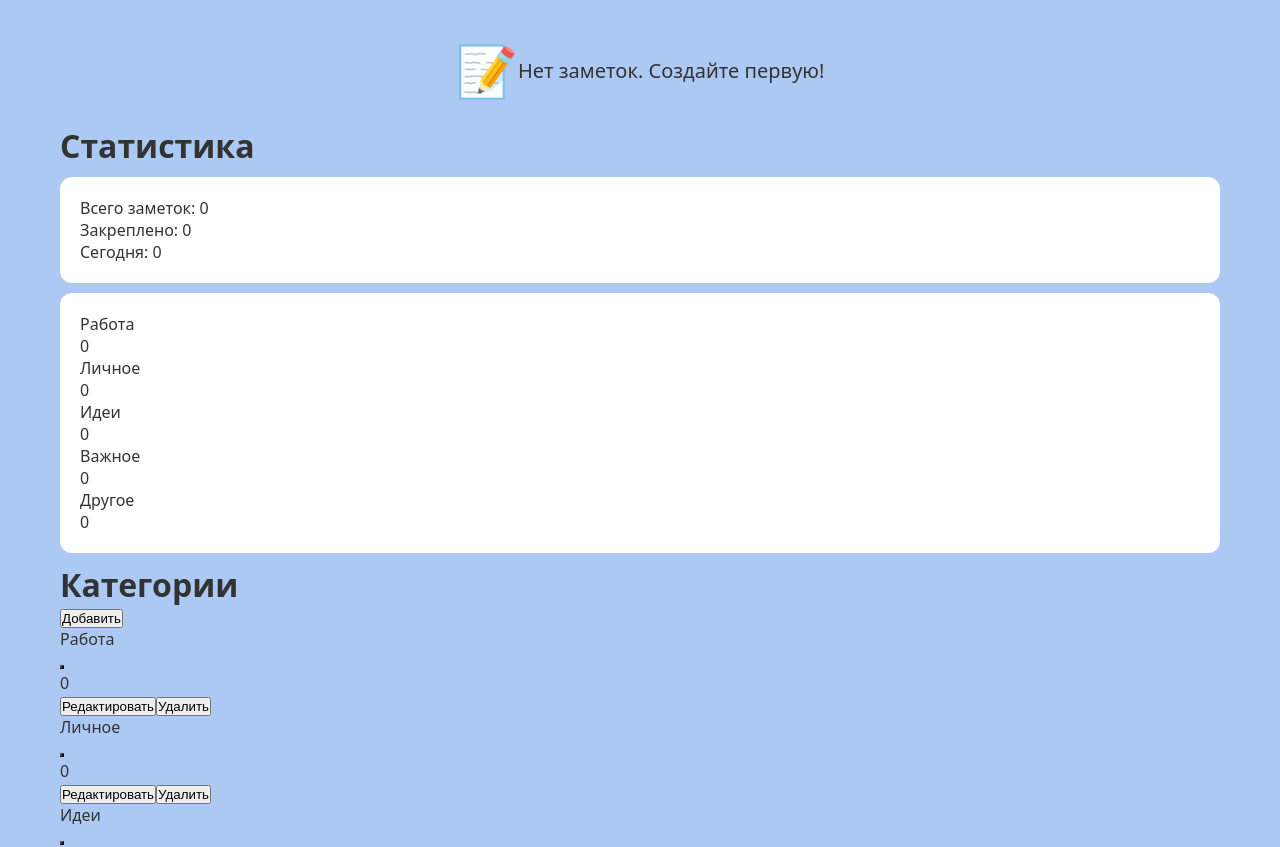
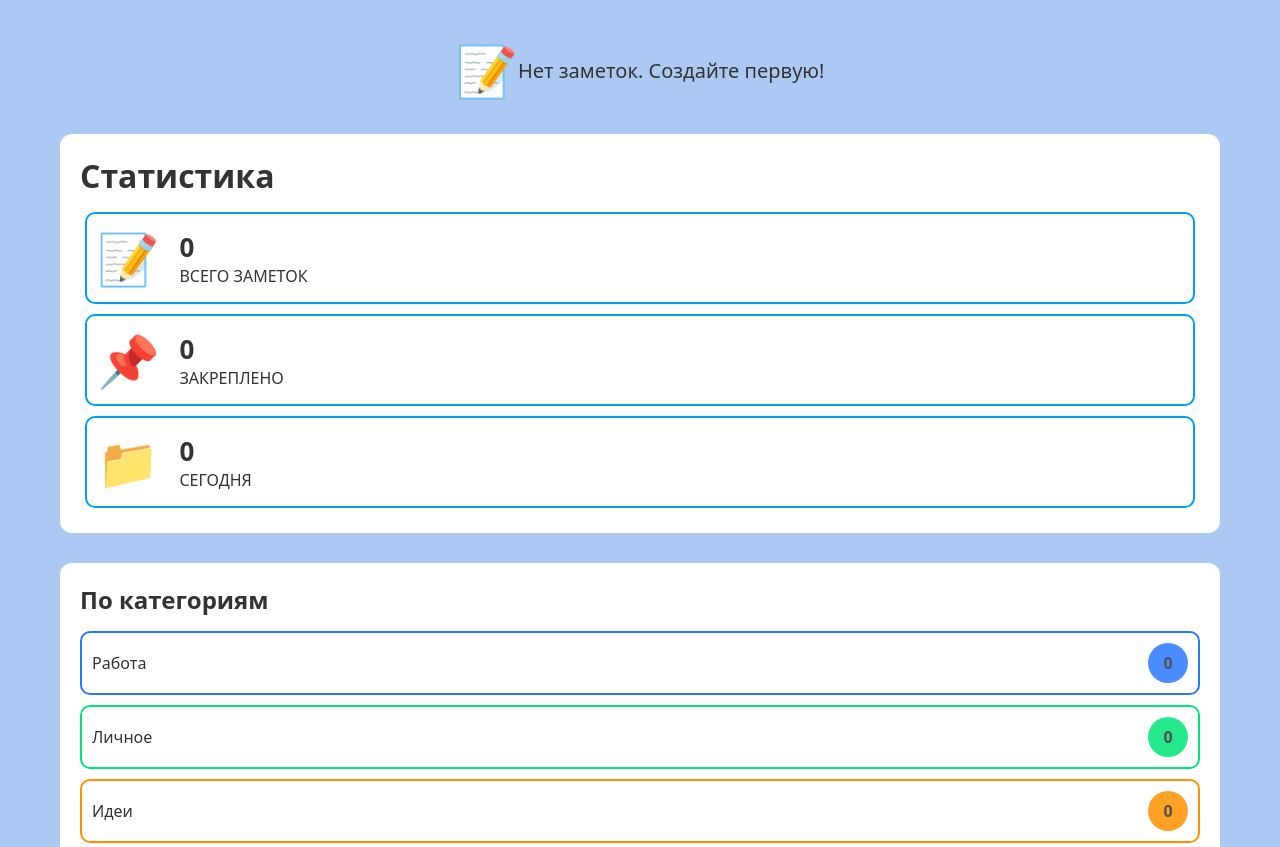
Before and after one commit to mariamorozovaa/notes-app, a React (Vite) app: page / in a window 1280 px wide. Shown: the part 520-1367 px from the top of the page. Built offline with nearby package versions, Linux system fonts and the light colour scheme.

Commit message:
Add styles for Statistics component

```diff
--- a/src/components/Statistics.jsx
+++ b/src/components/Statistics.jsx
@@ -14,19 +14,41 @@ const Statistics = memo(function Statistics({ notes, categories }) {
 
   return (
     <>
-      <h1>Статистика</h1>
-      <div className="stats-grid">
-        <p>Всего заметок: {totalNotes}</p>
-        <p>Закреплено: {pinnedNotes}</p>
-        <p>Сегодня: {todayNotes}</p>
+      <div className="stats-grid" style={{ marginBottom: "30px" }}>
+        <h1 style={{ marginBottom: "10px" }}>Статистика</h1>
+        <div className="stats-item">
+          <p className="icon">📝</p>
+          <div className="stats-item-text">
+            <p className="bold-text">{totalNotes}</p>
+            <p>ВСЕГО ЗАМЕТОК</p>
+          </div>
+        </div>
+        <div className="stats-item">
+          <p className="icon">📌</p>
+          <div className="stats-item-text">
+            <p className="bold-text">{pinnedNotes}</p>
+            <p>ЗАКРЕПЛЕНО</p>
+          </div>
+        </div>
+        <div className="stats-item">
+          <p className="icon">📁</p>
+          <div className="stats-item-text">
+            <p className="bold-text">{todayNotes}</p>
+            <p>СЕГОДНЯ</p>
+          </div>
+        </div>
       </div>
 
       <div className="stats-grid-category">
+        <h2 style={{ marginBottom: "10px" }}>По категориям</h2>
         {categoryStats.map((category) => (
-          <div key={category.id}>
-            <div style={{ backgroundColor: `${category.color}` }}></div>
+          <div key={category.id} className="notes-count-categories" style={{ border: `2px solid ${category.color}` }}>
             <p>{category.name}</p>
-            <p>{category.count}</p>
+            <div
+              className="count"
+              style={{ backgroundColor: `${category.color}`, display: "flex", alignItems: "center", justifyContent: "center" }}>
+              <p className="count-text">{category.count}</p>
+            </div>
           </div>
         ))}
       </div>
--- a/src/styles/Statistics.css
+++ b/src/styles/Statistics.css
@@ -7,3 +7,46 @@
   border-radius: 12px;
   margin: 10px 0;
 }
+
+.notes-count-categories {
+  display: flex;
+  justify-content: space-between;
+  align-items: center;
+  border-radius: 10px;
+  padding: 10px;
+  margin: 5px 0;
+}
+
+.count-text {
+  font-weight: 600;
+  text-align: center;
+}
+
+.count {
+  width: 40px;
+  height: 40px;
+  border-radius: 50%;
+  opacity: 85%;
+}
+
+.stats-item {
+  display: flex;
+  justify-content: left;
+  padding: 10px;
+  margin: 5px;
+  border-radius: 10px;
+  border: 2px solid rgb(0, 157, 255);
+  align-items: center;
+}
+
+.bold-text {
+  font-weight: 600;
+  font-size: 26px;
+}
+
+.stats-item-text {
+  display: "flex";
+  flex-direction: "column";
+  justify-content: "center";
+  margin-left: 20px;
+}
```
